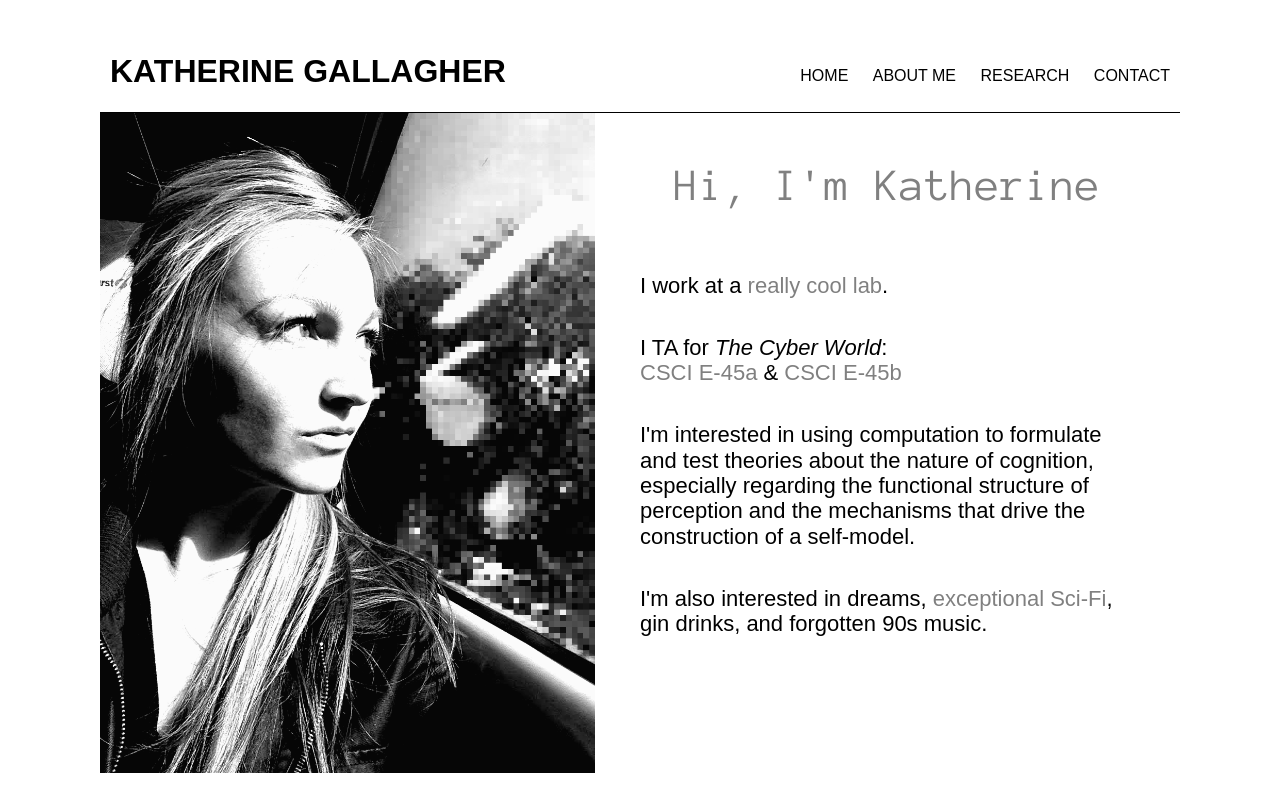
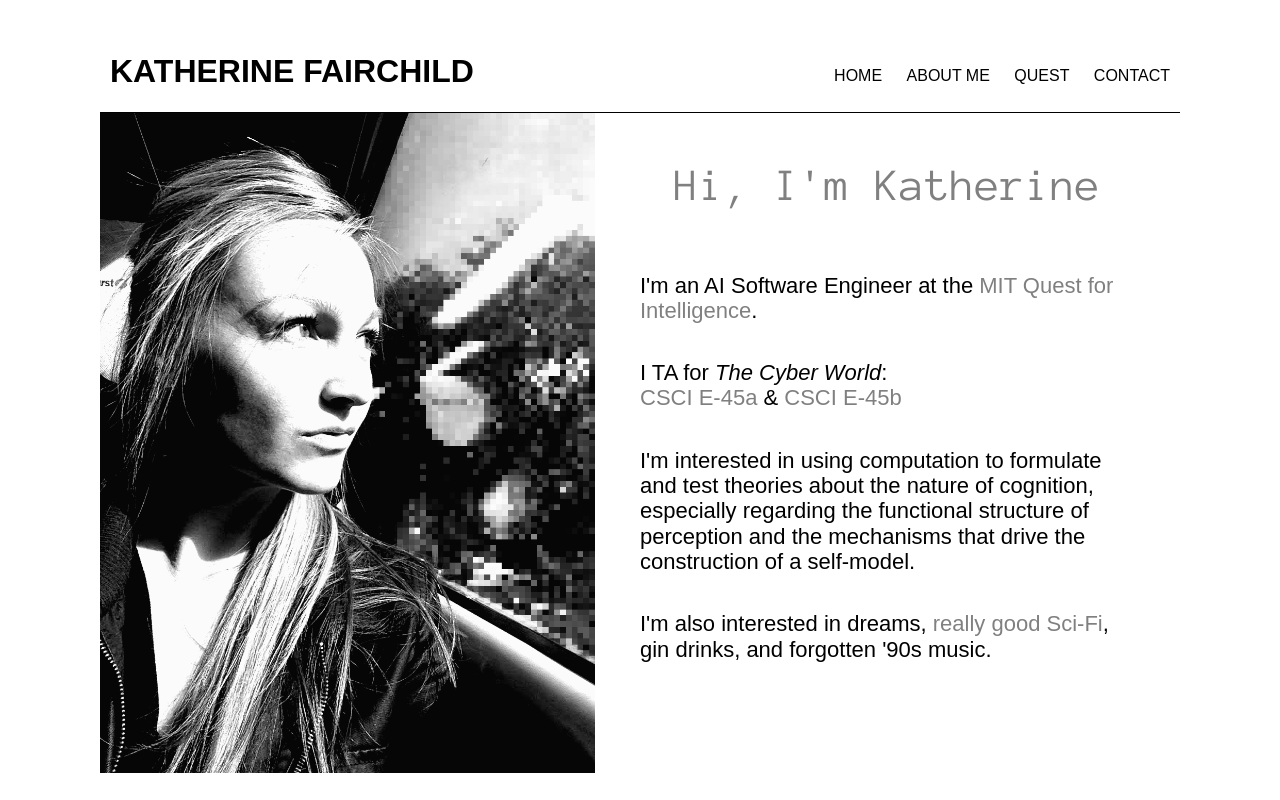
Before and after one commit to kvfairchild/kvfairchild.github.io, a plain HTML site: page about.html in a window 1280 px wide. Drawn offline with Linux system fonts and the light colour scheme.

Commit message:
2022 updates

```diff
--- a/about.html
+++ b/about.html
@@ -6,16 +6,16 @@
     <link rel="stylesheet" href="font-awesome-4.7.0/css/font-awesome.min.css">
     <link href="https://fonts.googleapis.com/css?family=Anonymous+Pro" rel="stylesheet">
     <meta charset="UTF-8">
-    <title>Katherine Gallagher</title>
+    <title>Katherine Fairchild</title>
 </head>
 <body>
   <div class="wrapper max-width">
     <nav class="top-nav menu p-top-4">
-      <h1 class="left">Katherine Gallagher</h1>
+      <h1 class="left">Katherine Fairchild</h1>
       <ul class="navigation">
           <a href="index.html"><li>Home</li></a>
           <a href="about.html"><li>About Me</li></a>
-          <a href="http://mind.media.mit.edu" target="_blank"><li>Research</li></a>
+          <a href="https://quest.mit.edu" target="_blank"><li>Quest</li></a>
           <a href="#" onclick="div_show()"><li>Contact</li></a>
       </ul>
     </nav>
@@ -25,13 +25,13 @@
       </section>
       <section class="about-text-box width-50">
         <p class="about-heading">Hi, I'm Katherine</p>
-        <p class="text1">I work at a <a href="http://ped.fas.harvard.edu" target="_blank">really cool lab</a>.</p>
+        <p class="text1">I'm an AI Software Engineer at the <a href="https://quest.mit.edu" target="_blank">MIT Quest for Intelligence</a>.</p>
         <p class="text1">I TA for <i>The Cyber World</i>:
         <br>
         <a href="https://canvas.harvard.edu/courses/4293" target="_blank">CSCI E-45a</a> &
         <a href="https://canvas.harvard.edu/courses/8359" target="_blank">CSCI E-45b</a></p>
         <p class="text1">I'm interested in using computation to formulate and test theories about the nature of cognition, especially regarding the functional structure of perception and the mechanisms that drive the construction of a self-model.</p>
-        <p class="text1">I'm also interested in dreams, <a href="https://www.physics.princeton.edu/ph115/LQ.pdf" target="_blank">exceptional Sci-Fi</a>, gin drinks, and forgotten 90s music.</p>
+        <p class="text1">I'm also interested in dreams, <a href="https://www.physics.princeton.edu/ph115/LQ.pdf" target="_blank">really good Sci-Fi</a>, gin drinks, and forgotten '90s music.</p>
       </section>
     </section>
   </div>
```
Also changed, not shown: index.html (+4 -4 lines).
